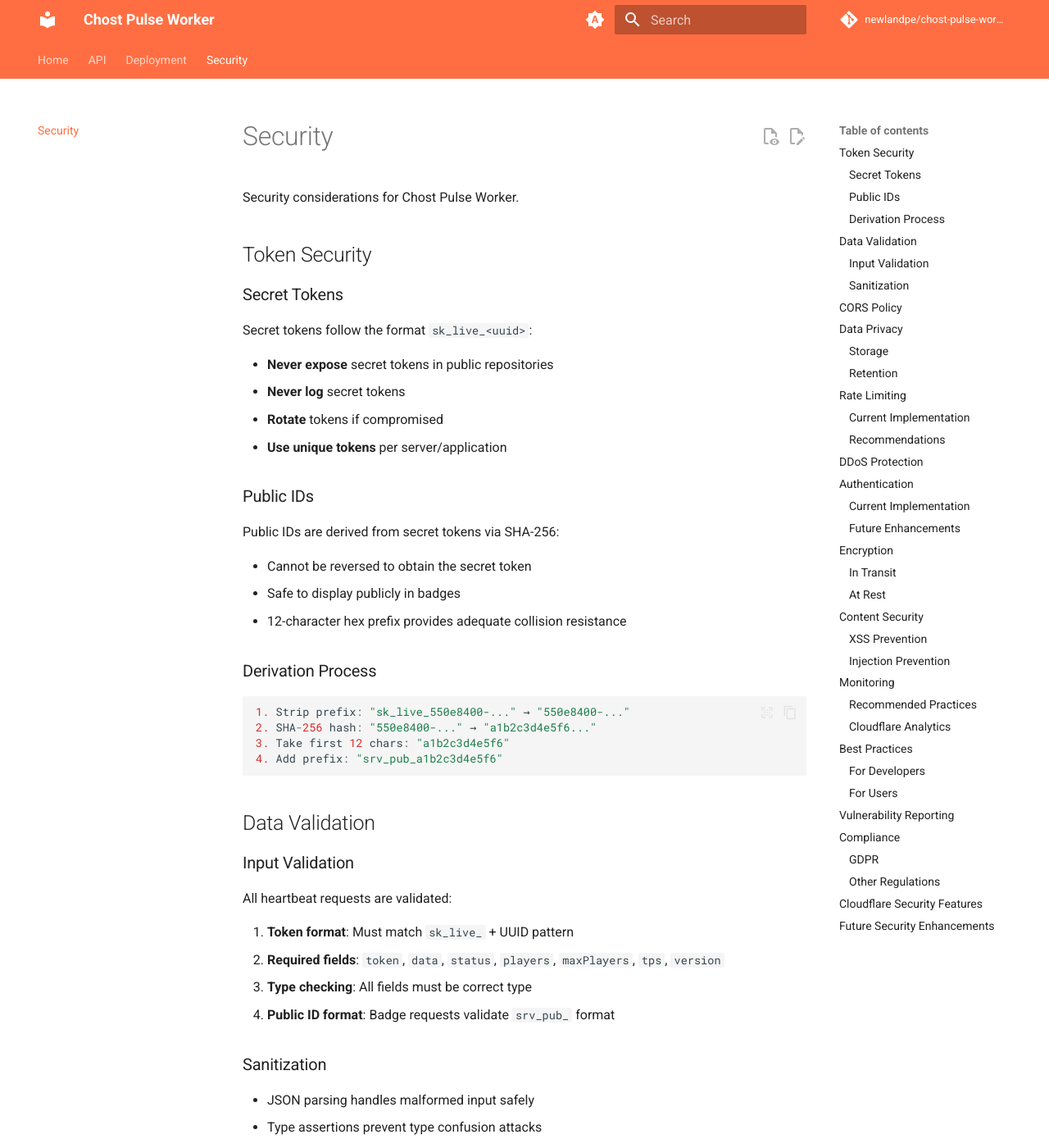
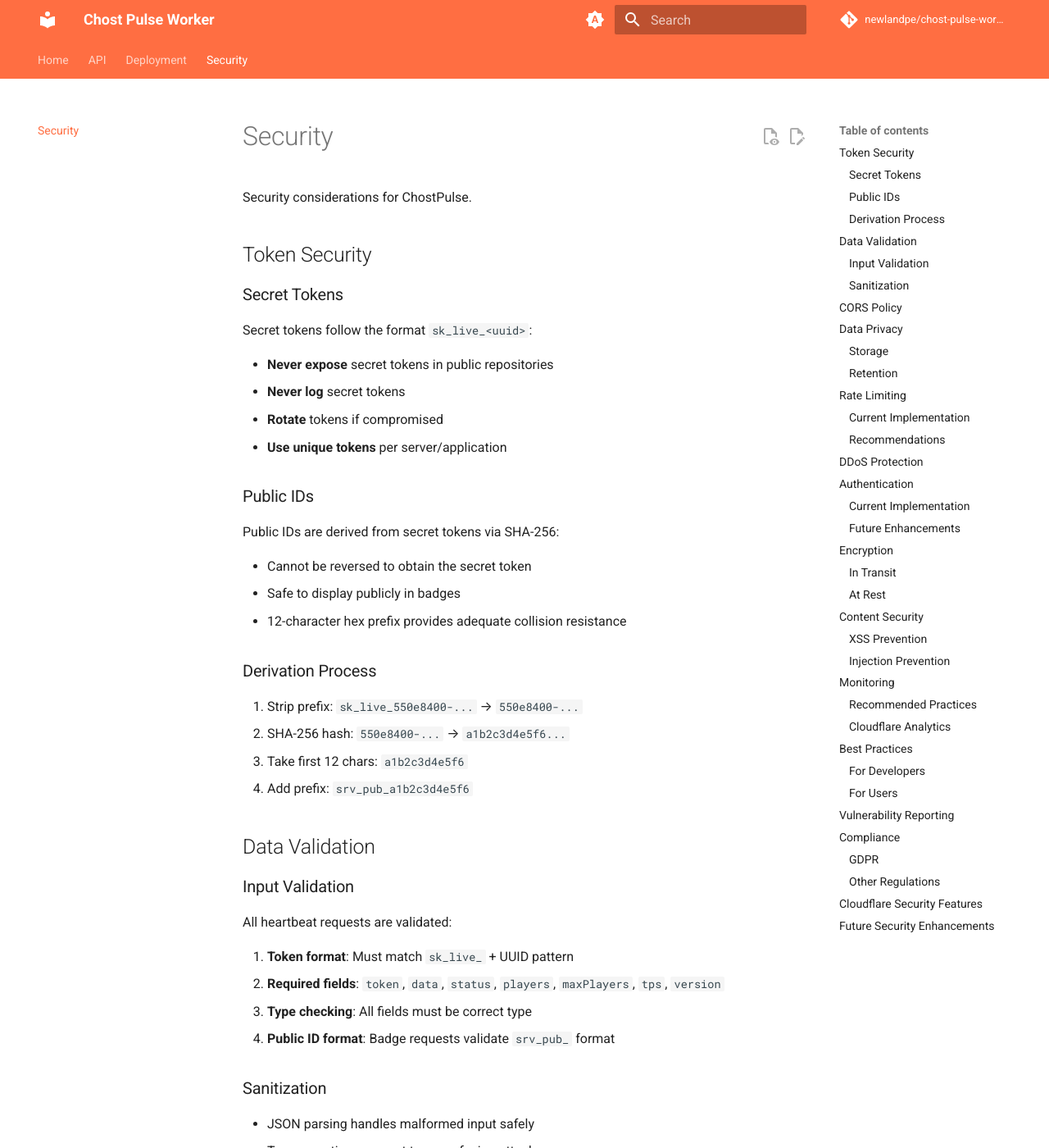
Before and after one commit to newlandpe/chost-pulse-worker, an MkDocs documentation site: the page built from docs/security.md, in a window 1280 px wide and 1400 px high. Shown: the whole window at 82% size. Built offline with MkDocs 1.6.1 and Material for MkDocs 9.7.7, drawn with Linux system fonts in a browser that asks for light colours; comment, search, counter and statistics services are not loaded; some of the changed text lies outside the part shown.

Commit message:
docs: Fix security page formatting and make storage references platform-agnostic

````diff
--- a/docs/security.md
+++ b/docs/security.md
@@ -1,6 +1,6 @@
 # Security
 
-Security considerations for Chost Pulse Worker.
+Security considerations for ChostPulse.
 
 ## Token Security
 
@@ -23,12 +23,10 @@ Public IDs are derived from secret tokens via SHA-256:
 
 ### Derivation Process
 
-```typescript
-1. Strip prefix: "sk_live_550e8400-..." → "550e8400-..."
-2. SHA-256 hash: "550e8400-..." → "a1b2c3d4e5f6..."
-3. Take first 12 chars: "a1b2c3d4e5f6"
-4. Add prefix: "srv_pub_a1b2c3d4e5f6"
-```
+1. Strip prefix: `sk_live_550e8400-...` → `550e8400-...`
+2. SHA-256 hash: `550e8400-...` → `a1b2c3d4e5f6...`
+3. Take first 12 chars: `a1b2c3d4e5f6`
+4. Add prefix: `srv_pub_a1b2c3d4e5f6`
 
 ## Data Validation
 
````
Also changed, not shown: other parts of docs/security.md (+2 -2 lines), docs/api/heartbeat.md (+2 -2 lines).
